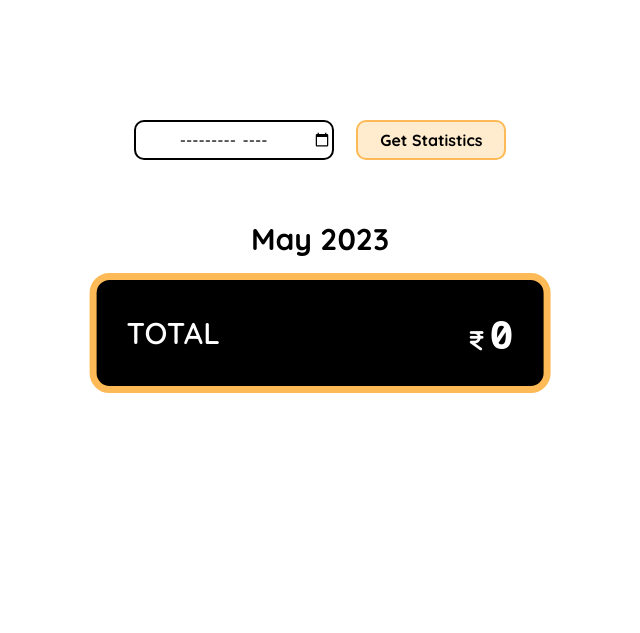
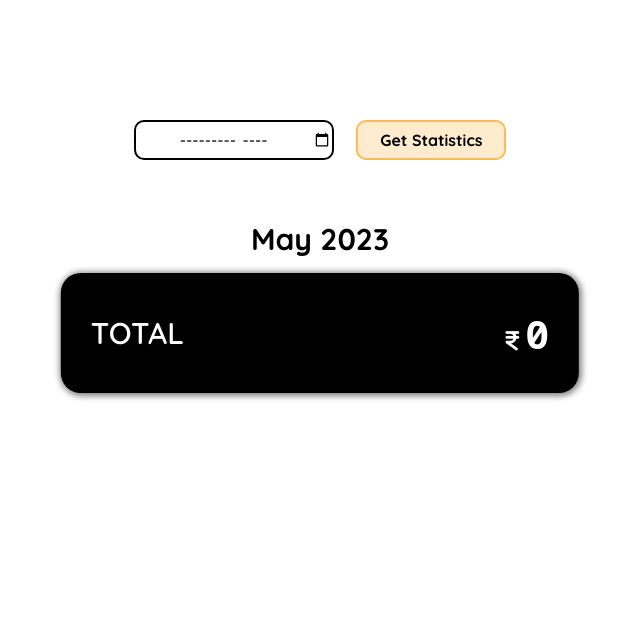
Before and after one commit to acgeoffrey/expense-tracker, a Node server app: page /dashboard/stats in a window 1280 px wide. Shown: the top 633 px of the page, without its empty margins (320-960 px from the left). Run offline with Node 20, Linux system fonts and the light colour scheme; data that the repository does not hold is empty; some libraries are stand-ins or nearby versions.

Commit message:
visual changes in stats page

```diff
--- a/assets/css/layout.css
+++ b/assets/css/layout.css
@@ -400,8 +400,9 @@ nav img {
 
 .month-stats-total {
   height: 12rem;
-  border: 0.7rem solid rgb(253, 186, 86);
+  box-shadow: 1px 1px 6px 2px grey;
   margin-bottom: 4rem;
+  width: 45%;
 }
 .month-stats-total .ms-name {
   font-size: 3rem;
--- a/assets/scss/_stats.scss
+++ b/assets/scss/_stats.scss
@@ -40,8 +40,9 @@
 }
 .month-stats-total {
   height: 12rem;
-  border: 0.7rem solid rgb(253, 186, 86);
+  box-shadow: 1px 1px 6px 2px grey;
   margin-bottom: 4rem;
+  width: 45%;
 
   .ms-name {
     font-size: 3rem;
```
